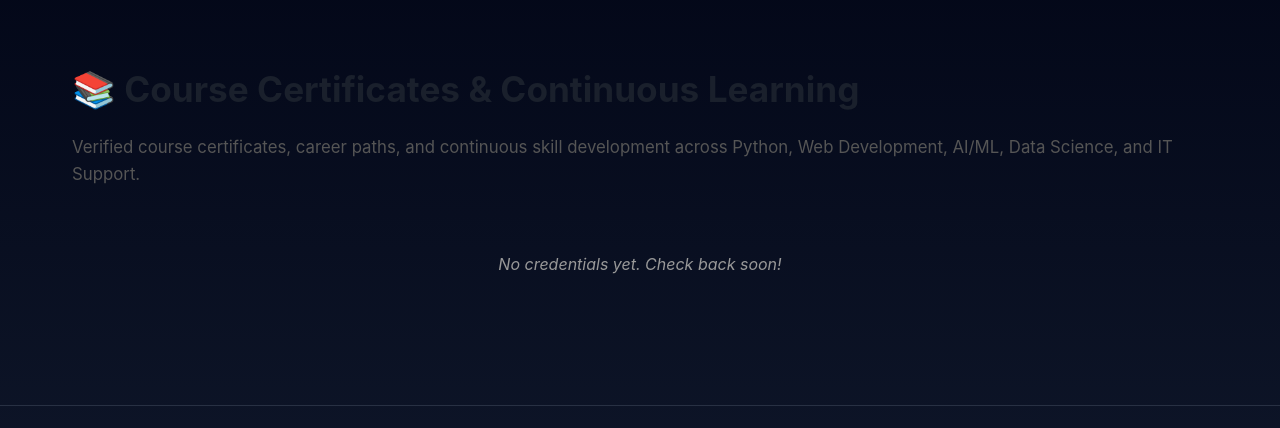
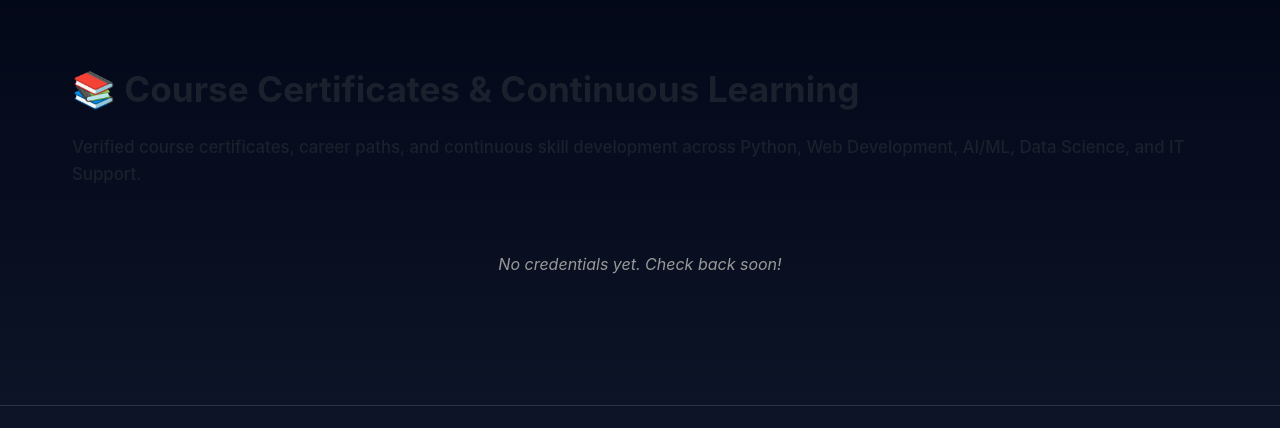
Before and after one commit to torbjorc-web/carlsen-portfolio, a Django app: page /learning/ in a window 1280 px wide. Shown: the part 66-494 px from the top of the page. Run offline with Django 5.2, Linux system fonts and the light colour scheme; data that the repository does not hold is empty.

Commit message:
Fix Learning page intro text: Change section description to dark color for readability

```diff
--- a/learning/templates/learning/learning_list.html
+++ b/learning/templates/learning/learning_list.html
@@ -2,7 +2,7 @@
 {% block content %}
 <section class="learning-section">
   <h1 style="color: #1a202c !important; margin-bottom: 0.5rem; font-size: 2.2rem;">📚 Course Certificates & Continuous Learning</h1>
-  <p class="section-intro" style="color: #555 !important; font-size: 1.05rem; line-height: 1.6; margin-bottom: 2rem;">Verified course certificates, career paths, and continuous skill development across Python, Web Development, AI/ML, Data Science, and IT Support.</p>
+  <p class="section-intro" style="color: #1a202c !important; font-size: 1.05rem; line-height: 1.6; margin-bottom: 2rem; font-weight: 500;">Verified course certificates, career paths, and continuous skill development across Python, Web Development, AI/ML, Data Science, and IT Support.</p>
 
   {% if credentials %}
     <!-- Featured Credentials -->
```
